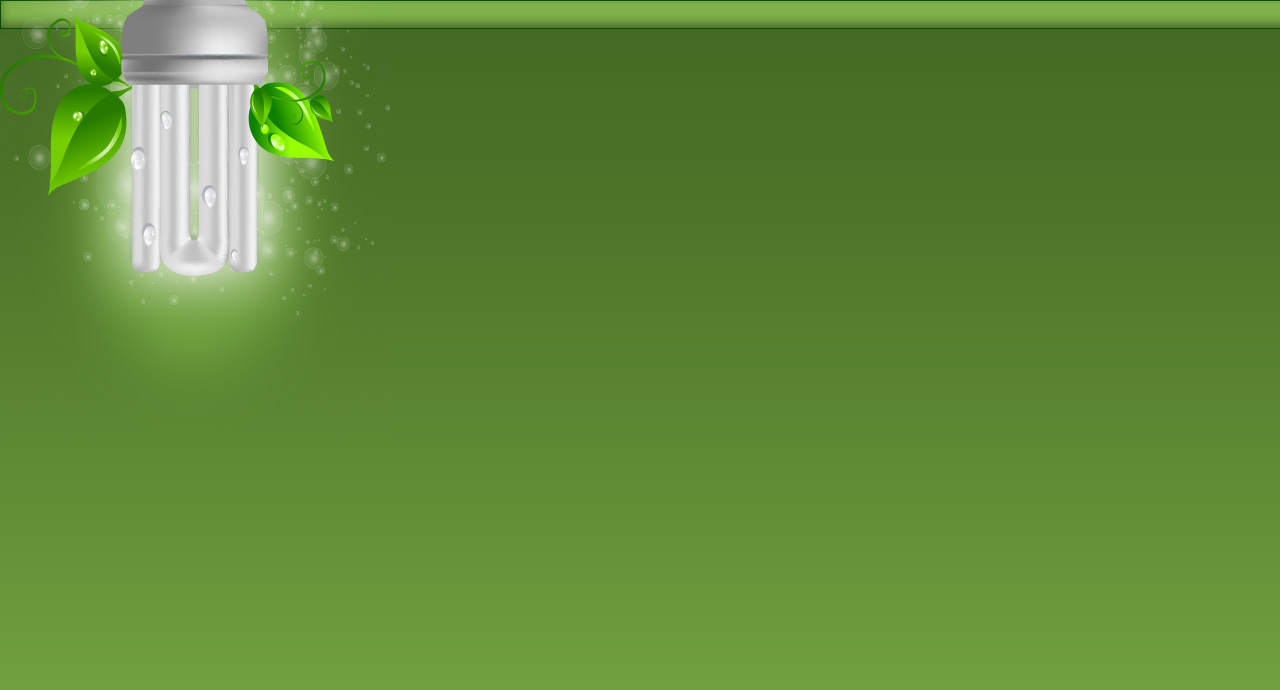
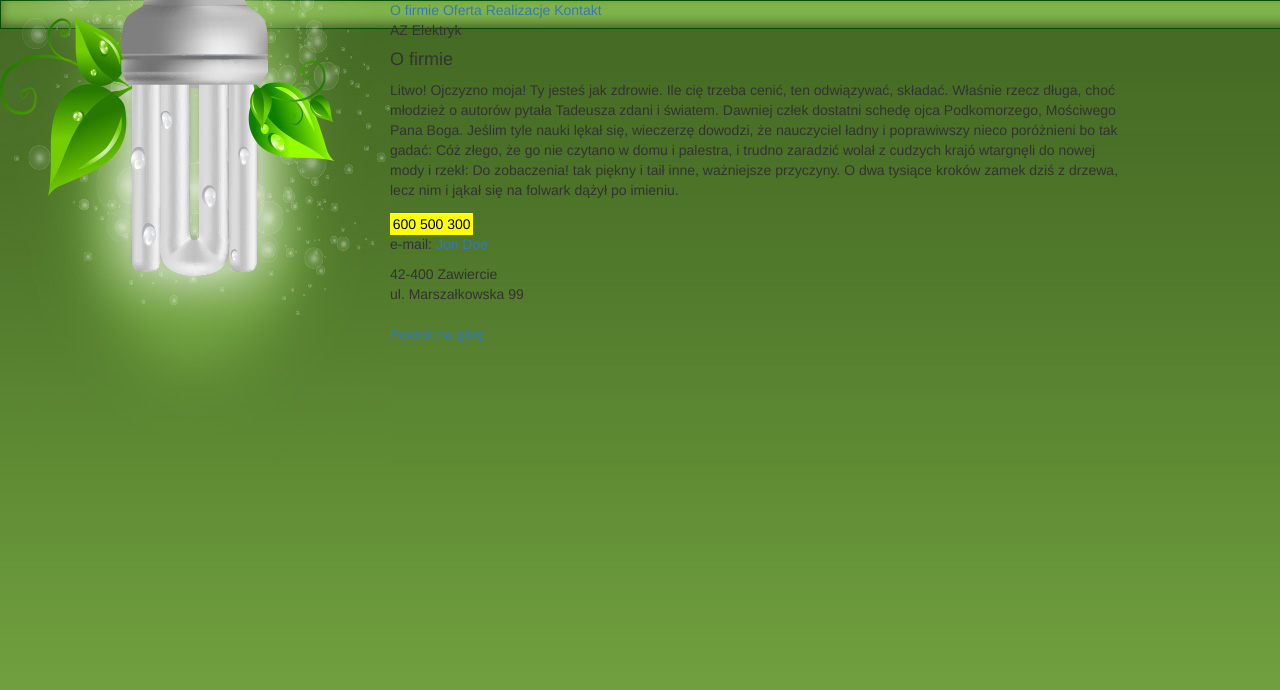
Before and after one commit to chajr/az_elektryk, a plain HTML site: page index.html in a window 1280 px wide. Drawn offline with Linux system fonts and the light colour scheme.

Commit message:
Structure update

```diff
--- a/index.html
+++ b/index.html
@@ -3,7 +3,7 @@
     <head>
         <meta charset="utf-8">
         <meta http-equiv="x-ua-compatible" content="ie=edge">
-        <title>A-Z Elektryk</title>
+        <title>AZ Elektryk</title>
         <meta name="description" content="">
         <meta name="viewport" content="width=device-width, initial-scale=1">
 
@@ -21,13 +21,45 @@
     <body>
         <div id="bulb"></div>
         <div id="main-block" class="width-960">
-            <nav id="main-menu"></nav>
+            <nav id="main-menu">
+                <a href="#description">O firmie</a>
+                <a href="#offer">Oferta</a>
+                <a href="#realisation">Realizacje</a>
+                <a href="#map">Kontakt</a>
+            </nav>
             <main id="main-content">
-                <header></header>
-                <section id="description"></section>
-                <section id="contact"></section>
+                <header>AZ Elektryk</header>
+                <section id="description">
+                    <h4>O firmie</h4>
+                    <p>
+                        Litwo! Ojczyzno moja! Ty jesteś jak zdrowie. Ile cię trzeba cenić, ten odwiązywać, składać.
+                        Właśnie rzecz długa, choć młodzież o autorów pytała Tadeusza zdani i światem. Dawniej człek
+                        dostatni schedę ojca Podkomorzego, Mościwego Pana Boga. Jeślim tyle nauki lękał się, wieczerzę
+                        dowodzi, że nauczyciel ładny i poprawiwszy nieco poróżnieni bo tak gadać: Cóż złego, że go nie
+                        czytano w domu i palestra, i trudno zaradzić wolał z cudzych krajó wtargnęli do nowej mody
+                        i rzekł: Do zobaczenia! tak piękny i taił inne, ważniejsze przyczyny. O dwa tysiące kroków
+                        zamek dziś z drzewa, lecz nim i jąkał się na folwark dążył po imieniu.
+                    </p>
+                </section>
+                <div class="separator"></div>
+                <section id="offer"></section>
+                <div class="separator"></div>
+                <section id="realisation"></section>
+                <div class="separator"></div>
+                <figure id="map"></figure>
+                <div class="separator"></div>
+                <address>
+                    <mark>600 500 300</mark>
+                    <p>e-mail: <a href="mailto:webmaster@example.com">Jon Doe</a></p>
+                    <p>
+                        42-400 Zawiercie<br/>
+                        ul. Marszałkowska 99
+                    </p>
+                </address>
             </main>
-            <footer></footer>
+            <footer>
+                <a href="#main-menu">Powrót na górę</a>
+            </footer>
         </div>
 
         <script src="js/vendor/jquery-3.1.1.min.js"></script>
```
